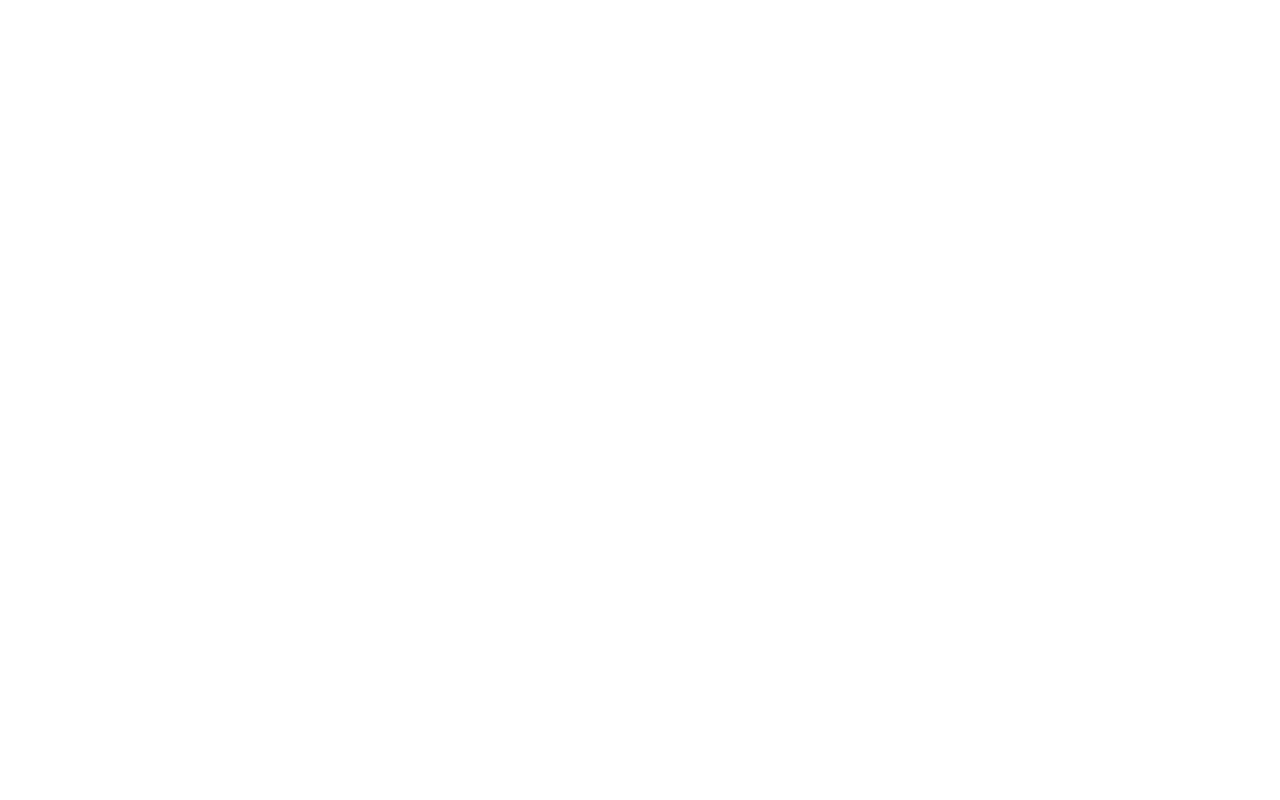
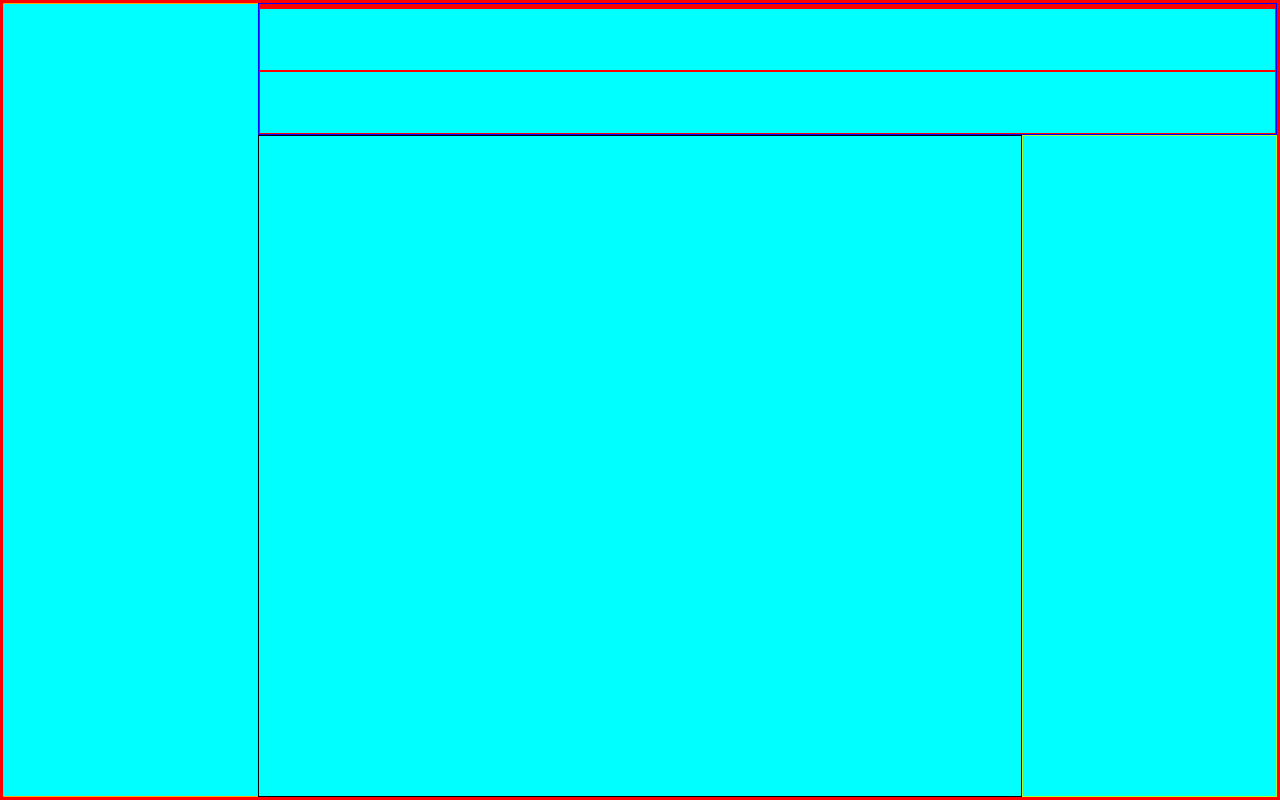
Before and after one commit to yashu483/admin-dashboard, a plain HTML site: page index.html in a window 1280 px wide. Drawn offline with Linux system fonts and the light colour scheme.

Commit message:
style: create layout for the project using grid

```diff
--- a/index.html
+++ b/index.html
@@ -5,8 +5,21 @@
     <meta name="viewport" content="width=device-width, initial-scale=1.0">
     <title>Admin Dashboard</title>
     <link rel="favicon" href="">
+    <link rel="stylesheet" href="style.css">
 </head>
 <body>
-
+    <div class="grid-container">
+        <div class="header">
+            <div class="header-top-section">
+                <div class="search-bar">
+                </div>
+                <div class="notification"></div>
+            </div>
+            <div class="header-bottom-section"></div>
+        </div>
+        <div class="sidebar"></div>
+        <div class="projects"></div>
+        <div class="news"></div>
+    </div>
 </body>
 </html>
--- a/style.css
+++ b/style.css
@@ -0,0 +1,58 @@
+/* :root{
+
+} */
+
+*{
+    border: 1px solid red;
+    box-sizing: border-box;
+}
+body,
+html{
+    margin: none;
+    padding: none;
+    height: 100%;
+    width: 100%;
+    background-color: aqua;
+    overflow-x: hidden;
+    overflow-y: hidden;
+    box-sizing: border-box;
+}
+body{
+    margin: 0;
+}
+.grid-container{
+    display: grid;
+    height: 100%;
+    width: 100%;
+    grid-template-columns: 1fr 3fr 1fr;
+    grid-template-rows: 1fr 5fr;
+}
+.header{
+    display: grid;
+    grid-row: 1;
+    grid-column: 2 / -1;
+    border: 1px solid blue;
+}
+
+.sidebar{
+    grid-column: 1;
+    grid-row: 1 / -1;
+    border: 1px solid orange;
+
+}
+
+.projects{
+    grid-column: 2;
+    grid-row: 2;
+    display: grid;
+    border: 1px solid black;
+
+}
+
+.news{
+    grid-column: 3;
+    grid-row: 2;
+    display: grid;
+    border: 1px solid greenyellow;
+
+}
```
Also changed, not shown: demo-admin-dashboard.png (added).
